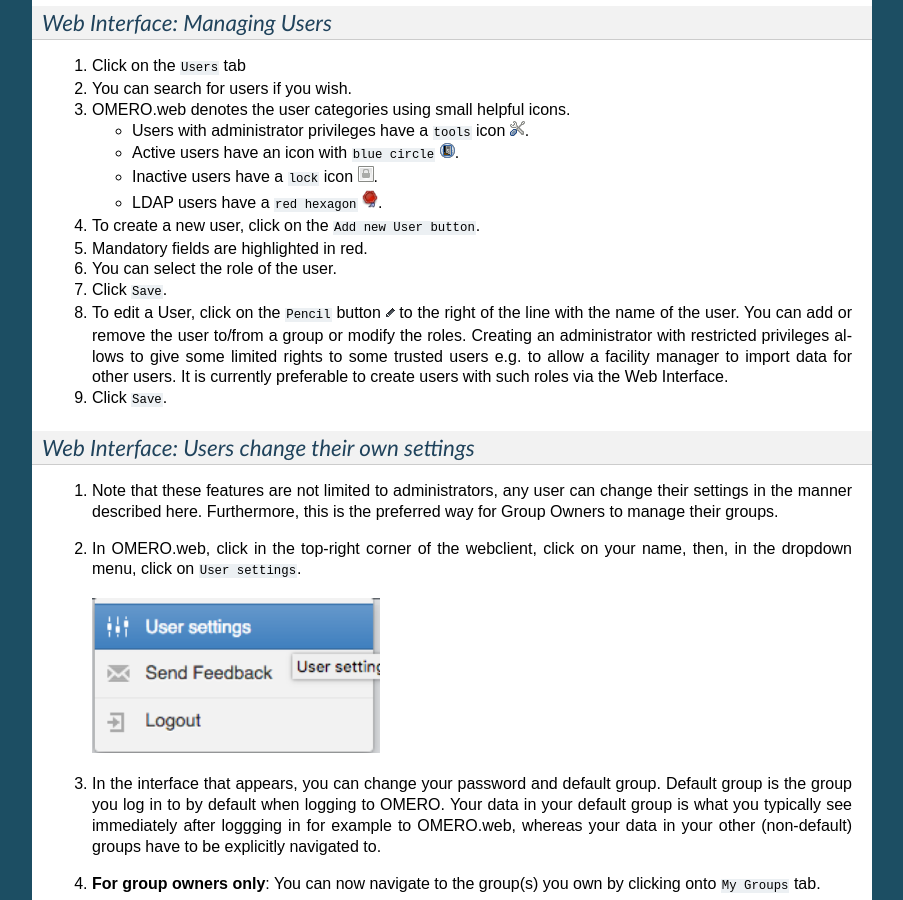
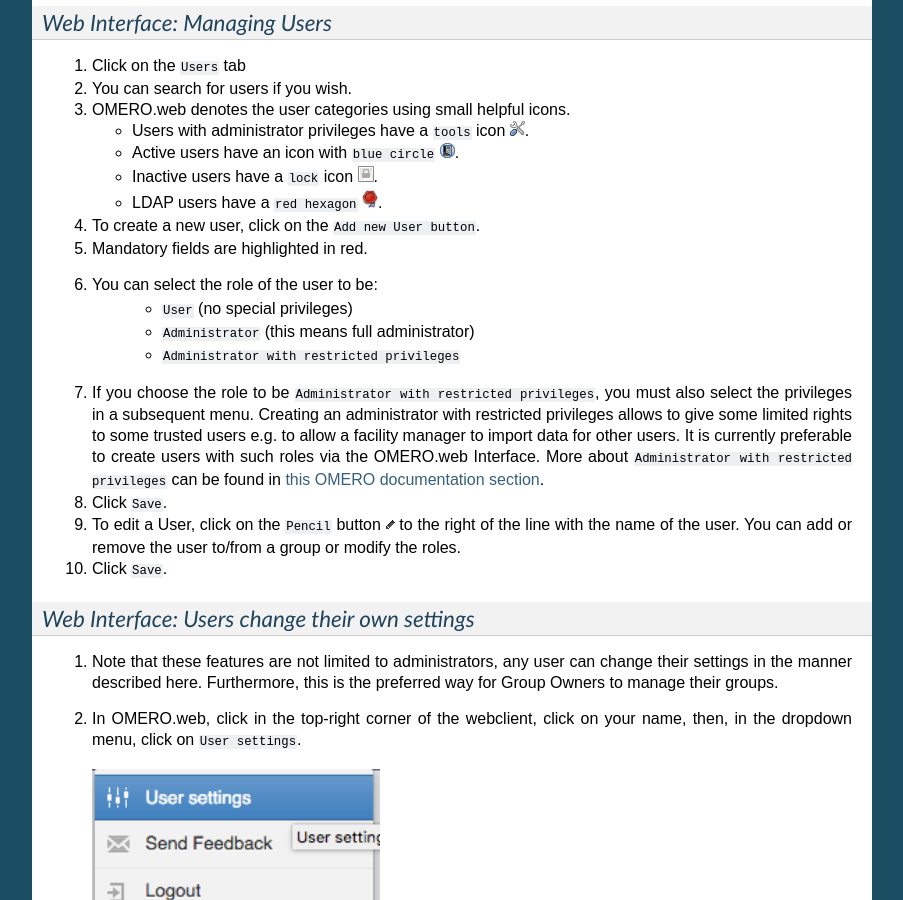
Before and after one commit to ome/omero-guide-introduction, a Sphinx documentation site: the page built from docs/group-user-management.rst, in a window 1280 px wide and 900 px high, scrolled down 1279 px. Shown: the whole window, without its empty margins (198-1101 px from the left). Built offline with Sphinx 7.4.7, drawn with Linux system fonts in a browser that asks for light colours.

Commit message:
Improve restricted admin creation workflow

```diff
--- a/docs/group-user-management.rst
+++ b/docs/group-user-management.rst
@@ -92,11 +92,21 @@
 
 #. Mandatory fields are highlighted in red.
 
-#. You can select the role of the user.
+#. You can select the role of the user to be:
+     - ``User`` (no special privileges)
+     - ``Administrator`` (this means full administrator)
+     - ``Administrator with restricted privileges``
+
+#. If you choose the role to be ``Administrator with restricted privileges``,
+   you must also select the privileges in a subsequent menu.
+   Creating an administrator with restricted privileges allows to give some limited rights to some trusted users
+   e.g. to allow a facility manager to import data for other users. It is currently preferable to create users with such roles via the OMERO.web Interface.
+   More about
+   ``Administrator with restricted privileges`` can be found in `this OMERO documentation section <https://docs.openmicroscopy.org/omero/latest/sysadmins/restricted-admins.html>`_.
 
 #. Click ``Save``.
 
-#. To edit a User, click on the ``Pencil`` button |image6| to the right of the line with the name of the user. You can add or remove the user to/from a group or modify the roles. Creating an administrator with restricted privileges allows to give some limited rights to some trusted users e.g. to allow a facility manager to import data for other users. It is currently preferable to create users with such roles via the Web Interface.
+#. To edit a User, click on the ``Pencil`` button |image6| to the right of the line with the name of the user. You can add or remove the user to/from a group or modify the roles.
 
 #. Click ``Save``.
 
```
